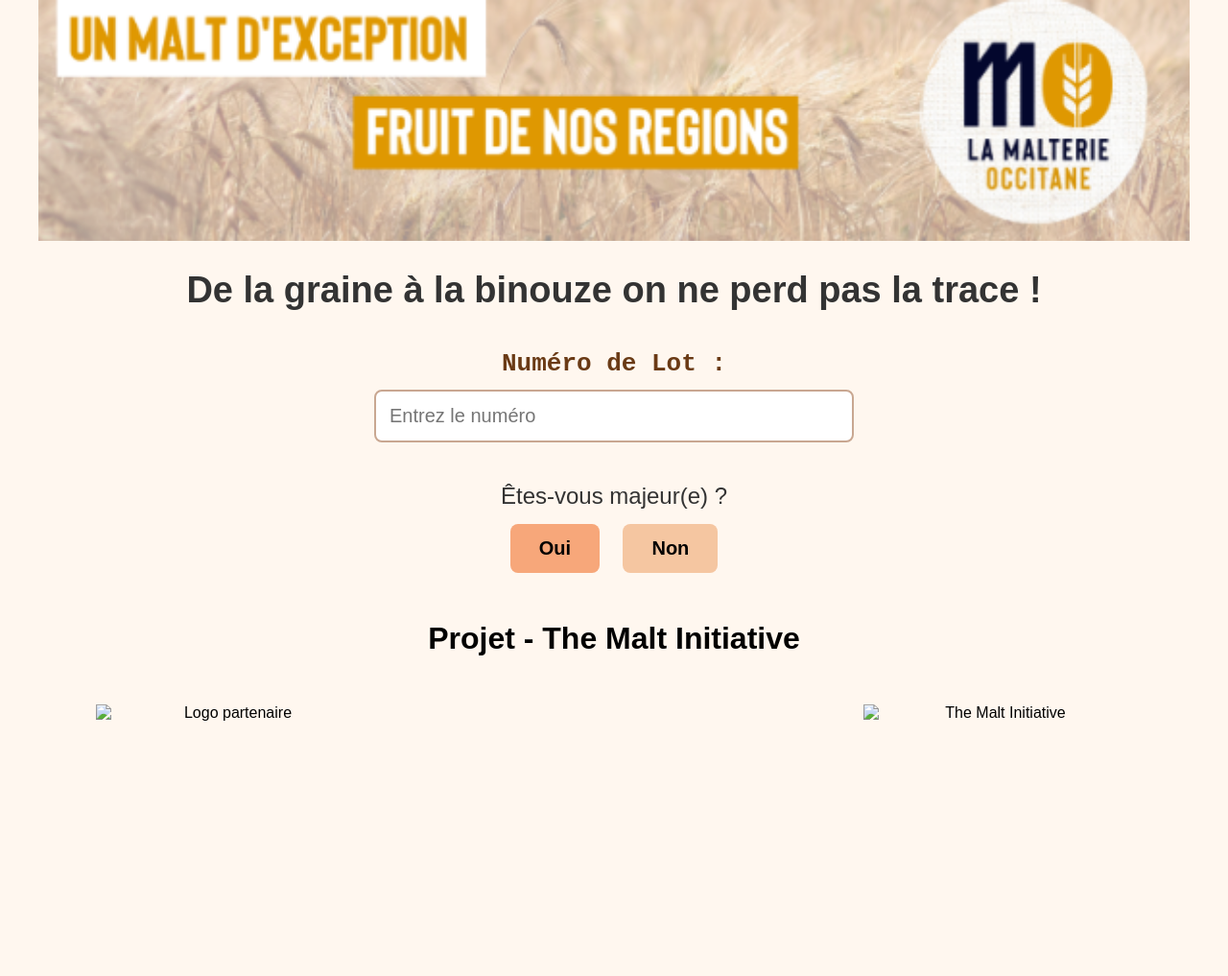
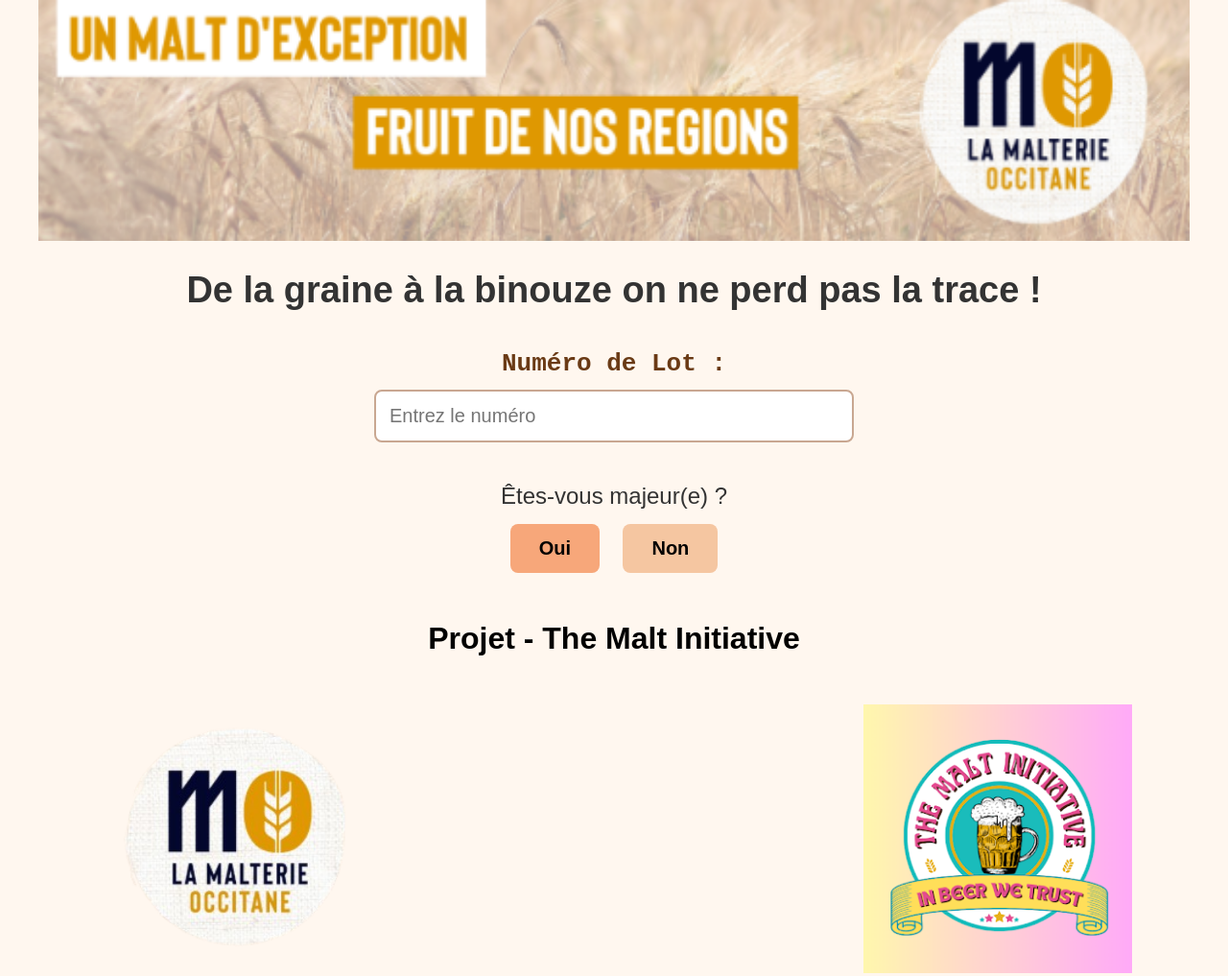
Before and after one commit to themaltinitiative-ops/Malt-Initiative, a website: page Frontend/img/pp2.html in a window 1280 px wide. Shown: the whole page at 96% size. Before the commit the page ends 800 px from the top, so only its background shows below. Drawn offline with Linux system fonts and the light colour scheme.

Commit message:
Update pp2.html

```diff
--- a/Frontend/img/pp2.html
+++ b/Frontend/img/pp2.html
@@ -138,8 +138,8 @@
 
      <!-- Logos en bas (gauche / droite) -->
         <div class="footer-logos">
-            <img src="img/Logo1.png" alt="Logo partenaire">
-            <img src="img/Logo2.png" alt="The Malt Initiative">
+            <img src="Logo1.png" alt="Logo1">
+            <img src="Logo2.png" alt="Logo2">
         </div>
 
     </div>
```
